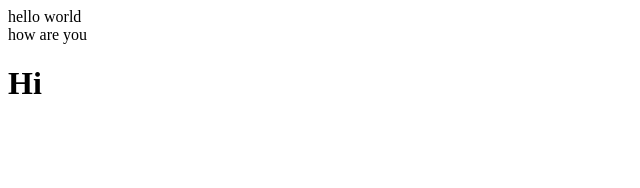
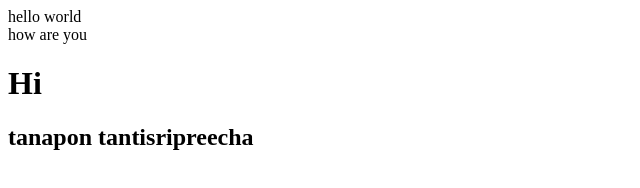
Before and after one commit to finalmantt/eWeb, a plain HTML site: page index.html in a window 1280 px wide. Shown: the whole page, without its empty margins (0-640 px from the left). Drawn offline with Linux system fonts and the light colour scheme.

Commit message:
insert tanapon

```diff
--- a/index.html
+++ b/index.html
@@ -12,5 +12,7 @@
     <br />
     how are you
     <h1>Hi</h1>
+
+    <h2>tanapon tantisripreecha</h2>
   </body>
 </html>
```
